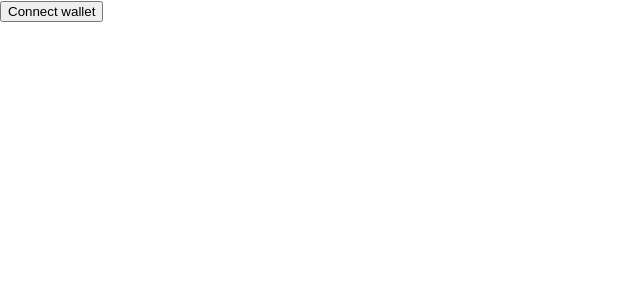
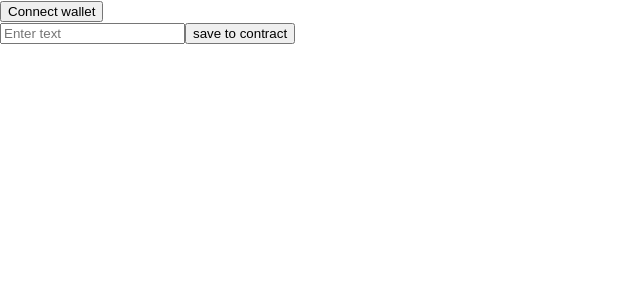
Before and after one commit to andynelson/quant-ethers-js-exrx, a React (Create React App) app: page / in a window 1280 px wide. Shown: the top 300 px of the page, without its empty margins (0-640 px from the left). Built offline with nearby package versions, Linux system fonts and the light colour scheme.

Commit message:
implemeted form feature

```diff
--- a/src/App.js
+++ b/src/App.js
@@ -1,5 +1,9 @@
+import { useState } from "react";
+import { ethers } from "ethers";
 
 function App() {
+  let [text, setText] = useState('');
+
   return (
     <div className="App">
       <button onClick={() => {
@@ -7,10 +11,30 @@ function App() {
         if (ethereum) {
           ethereum.request({ method: 'eth_requestAccounts'})
             .then(accounts => {
-              console.log("Accounts connected\n", accounts);
+              setConnected(true);
             })
         }
       }}>Connect wallet</button>
+
+      <form onSubmit={(e) => {
+        e.preventDefault();
+        let { ethereum } = window;
+        if (ethereum) {
+          let abi = JSON.parse('[{"inputs": [{"internalType": "string","name": "newText","type": "string"}],"name": "changeText","outputs": [],"stateMutability": "nonpayable","type": "function"},{"inputs": [],"stateMutability": "nonpayable","type": "constructor"},{"inputs": [],"name": "text","outputs": [{"internalType": "string","name": "","type": "string"}],"stateMutability": "view","type": "function"}]')
+          let address = '0xf4B2e66AdE7e9B7794EBD7F3A306e1bE9De1f7A3';
+          let provider = new ethers.providers.Web3Provider(ethereum);
+          let signer = provider.getSigner();
+          let contract = new ethers.Contract(address, abi, signer);
+          contract.changeText(text)
+            .then(() => {
+              setText("");
+            });
+        }
+
+      }}>
+        <input type="text" placeholder="Enter text" onChange={e => setText(e.currentTarget.value)} value={text} />
+        <input type="submit" value="save to contract" />
+      </form>
     </div>
   );
 }
```
